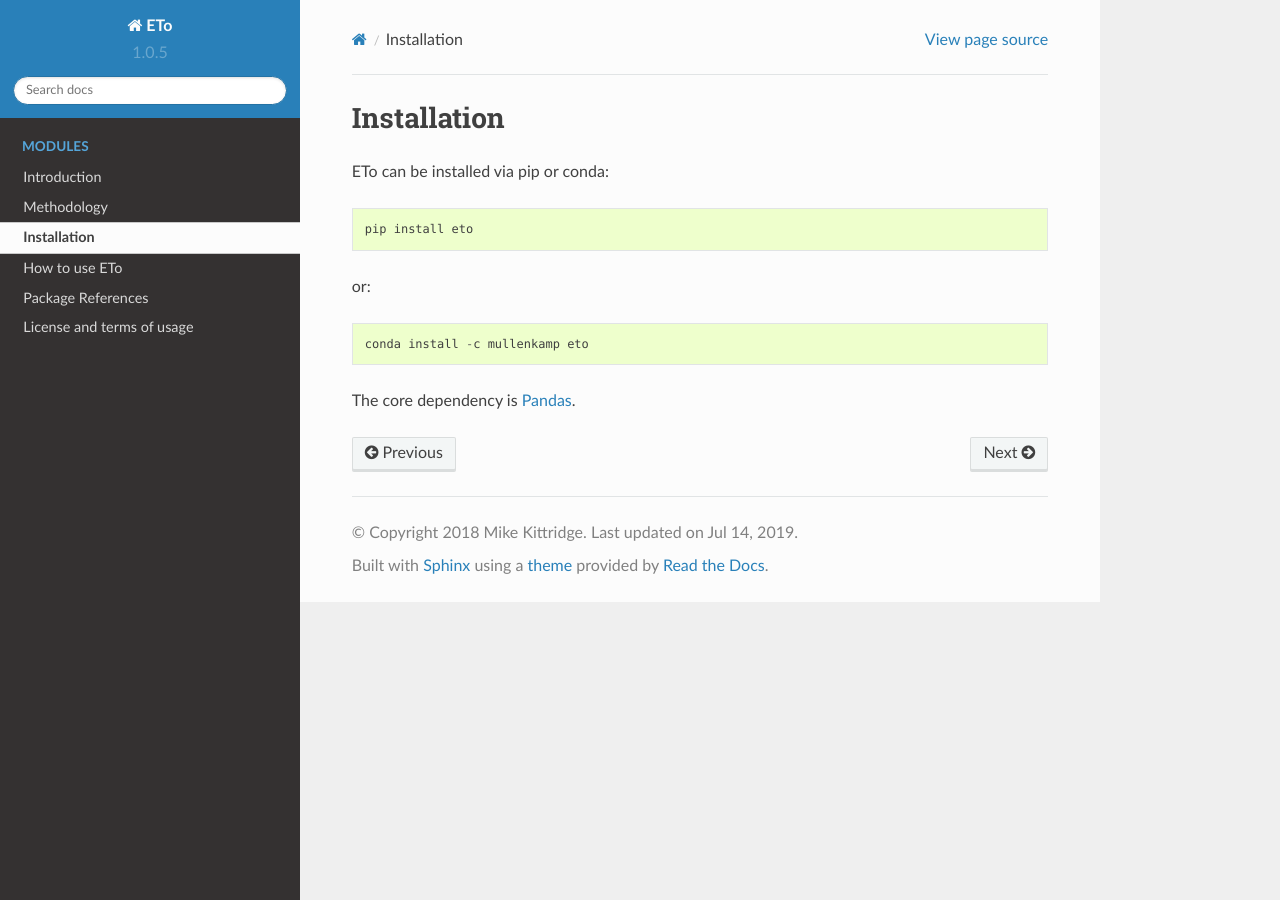
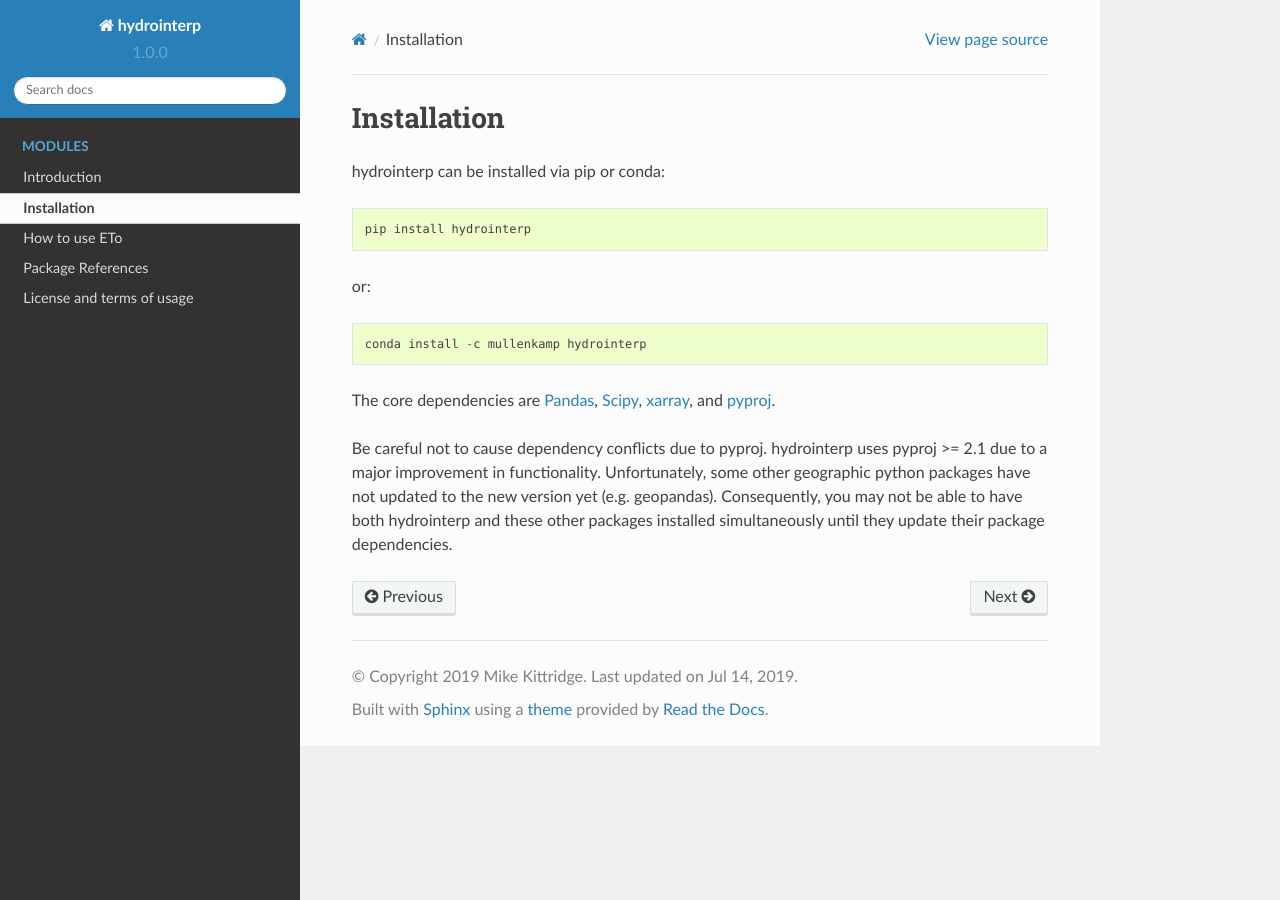
Before and after one commit to mullenkamp/hydrointerp, a Sphinx documentation site: the page built from sphinx/source/installation.rst, in a window 1280 px wide. Built offline with Sphinx 7.4.7 and the Read the Docs theme 2.0.0, drawn with Linux system fonts in a browser that asks for light colours.

```diff
--- a/README.rst
+++ b/README.rst
@@ -17,4 +17,4 @@ or::
 
   conda install -c mullenkamp hydrointerp
 
-The core dependency are `Pandas <http://pandas.pydata.org/pandas-docs/stable/>`_,  `Scipy <https://docs.scipy.org/doc/scipy/reference/index.html>`_, `xarray <http://xarray.pydata.org/en/stable/>`_, and `pyproj <http://pyproj4.github.io/pyproj/html/index.html>`_.
+The core dependencies are `Pandas <http://pandas.pydata.org/pandas-docs/stable/>`_,  `Scipy <https://docs.scipy.org/doc/scipy/reference/index.html>`_, `xarray <http://xarray.pydata.org/en/stable/>`_, and `pyproj <http://pyproj4.github.io/pyproj/html/index.html>`_.
--- a/hydrointerp/__init__.py
+++ b/hydrointerp/__init__.py
@@ -1,3 +1,4 @@
 import hydrointerp.interp2d
 import hydrointerp.util
+import hydrointerp.io
 from hydrointerp.core import Interp
--- a/setup.py
+++ b/setup.py
@@ -10,7 +10,7 @@ here = os.path.abspath(os.path.dirname(__file__))
 name = 'hydrointerp'
 main_package = 'hydrointerp'
 datasets = 'datasets'
-version = '1.2.3'
+version = '1.2.4'
 
 # The below code is for readthedocs. To have sphinx/readthedocs interact with
 # the contained package, readthedocs needs to build the package. But the dependencies
@@ -160,7 +160,7 @@ setup(
     # If using Python 2.6 or earlier, then these have to be included in
     # MANIFEST.in as well.
     package_data={  # Optional
-        main_package: [datasets + '/*.nc'],
+        main_package: [datasets + '/*.nc', datasets + '/*.csv'],
     },
 
     # Although 'package_data' is the preferred approach, in some case you may
--- a/sphinx/source/conf.py
+++ b/sphinx/source/conf.py
@@ -19,9 +19,9 @@
 #
 import os
 import sys
-import eto
+import hydrointerp
 
-project_name = 'ETo'
+project_name = 'hydrointerp'
 
 # !! These do not work when reading files with IPython !!
 # The data files needs to be located at the root of the repository
@@ -113,7 +113,7 @@ master_doc = 'index'
 
 # General information about the project.
 project = project_name
-copyright = '2018 Mike Kittridge'
+copyright = '2019 Mike Kittridge'
 author = 'Mike Kittridge'
 
 # The version info for the project you're documenting, acts as replacement for
@@ -121,9 +121,9 @@ author = 'Mike Kittridge'
 # built documents.
 #
 # The short X.Y version.
-version = '1.0.5'
+version = '1.0.0'
 # The full version, including alpha/beta/rc tags.
-release = '1.0.5'
+release = '1.0.0'
 
 # The language for content autogenerated by Sphinx. Refer to documentation
 # for a list of supported languages.
--- a/sphinx/source/installation.rst
+++ b/sphinx/source/installation.rst
@@ -1,12 +1,14 @@
 Installation
 =============
 
-ETo can be installed via pip or conda::
+hydrointerp can be installed via pip or conda::
 
-  pip install eto
+  pip install hydrointerp
 
 or::
 
-  conda install -c mullenkamp eto
+  conda install -c mullenkamp hydrointerp
 
-The core dependency is `Pandas <http://pandas.pydata.org/pandas-docs/stable/>`_.
+The core dependencies are `Pandas <http://pandas.pydata.org/pandas-docs/stable/>`_,  `Scipy <https://docs.scipy.org/doc/scipy/reference/index.html>`_, `xarray <http://xarray.pydata.org/en/stable/>`_, and `pyproj <http://pyproj4.github.io/pyproj/html/index.html>`_.
+
+Be careful not to cause dependency conflicts due to pyproj. hydrointerp uses pyproj >= 2.1 due to a major improvement in functionality. Unfortunately, some other geographic python packages have not updated to the new version yet (e.g. geopandas). Consequently, you may not be able to have both hydrointerp and these other packages installed simultaneously until they update their package dependencies.
--- a/sphinx/source/license-terms.rst
+++ b/sphinx/source/license-terms.rst
@@ -1,4 +1,4 @@
 License and terms of usage
 ==========================
 
-This package is licensed under the terms of the Apache License Version 2.0 and can be found on the `GitHub project page <https://github.com/mullenkamp/ETo/blob/master/LICENSE.txt>`_.
+This package is licensed under the terms of the Apache License Version 2.0 and can be found on the `GitHub project page <https://github.com/mullenkamp/hydrointerp/blob/master/LICENSE.txt>`_.
```
Also changed, not shown: sphinx/source/index.rst (+4 -10 lines), sphinx/source/intro.rst (+2 -6 lines), 9 other files.
